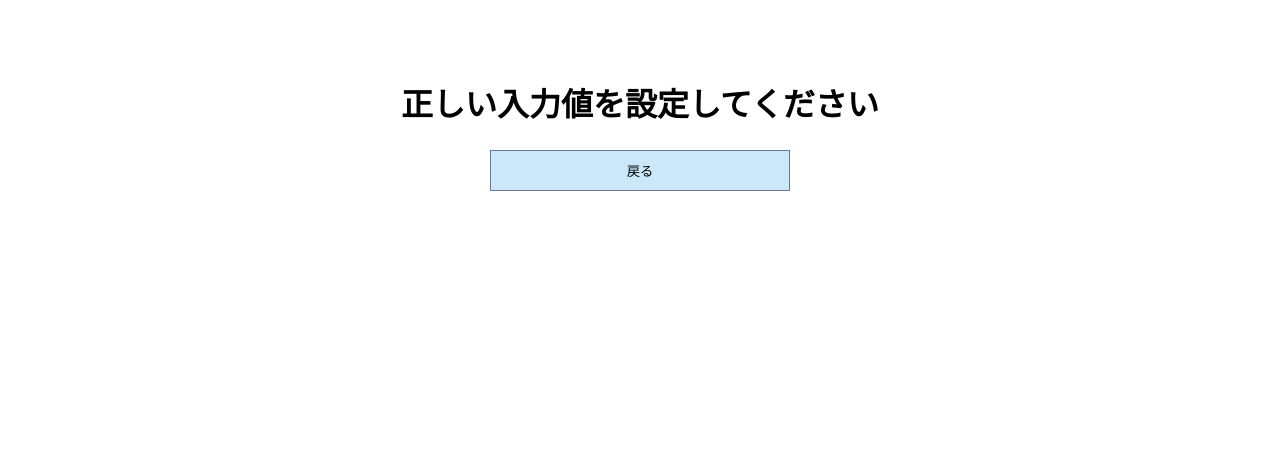
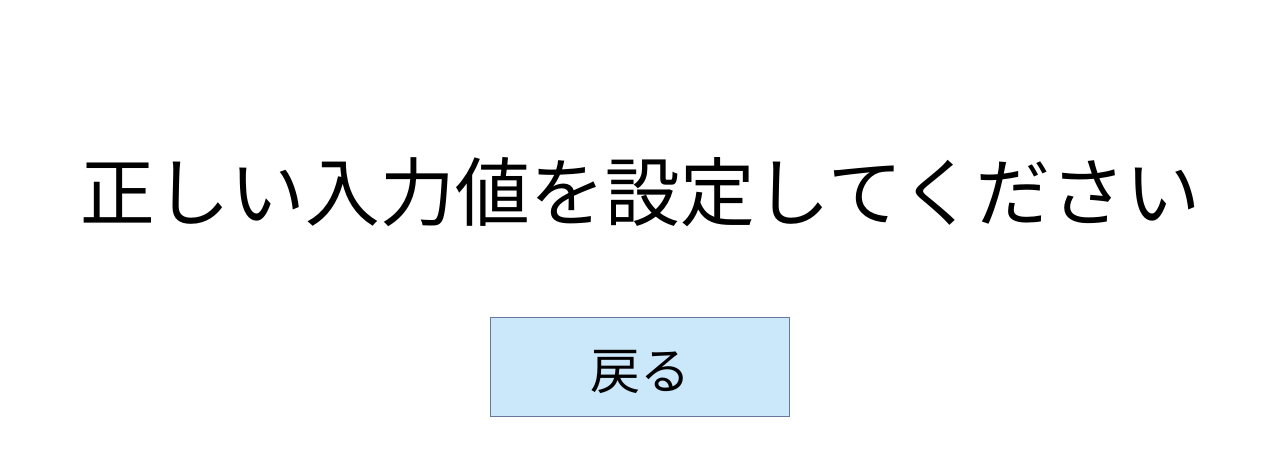
Before and after one commit to Kate0418/django_formula_calculation_app, a Django app: page /era/ in a window 1280 px wide. Shown: the top 456 px of the page. Run offline with Django 4.2, Linux system fonts and the light colour scheme.

Commit message:
no message

```diff
--- a/kate/templates/kate/era.html
+++ b/kate/templates/kate/era.html
@@ -9,16 +9,22 @@
             }
             button{
                 width: 300px;
-        padding: 10px;
-        box-sizing: border-box;
-        border: 1px solid #68779a;
-        background: #cbe8fa;
-        cursor: pointer;
+                height: 100px;
+                padding: 10px;
+                box-sizing: border-box;
+                border: 1px solid #68779a;
+                background: #cbe8fa;
+                cursor: pointer;
+                font-size: 50px;
             }
+            p{
+            font-size: 75px;
+            text-align: center;
+        }
         </style>
     </head>
     <body>
-        <h1>正しい入力値を設定してください</h1>
+        <p>正しい入力値を設定してください</p>
         <h1><button onclick="goBack()">戻る</button></h1>
         <script>
             function goBack() {
```
Also changed, not shown: kate/forms.py (+4 -4 lines).
